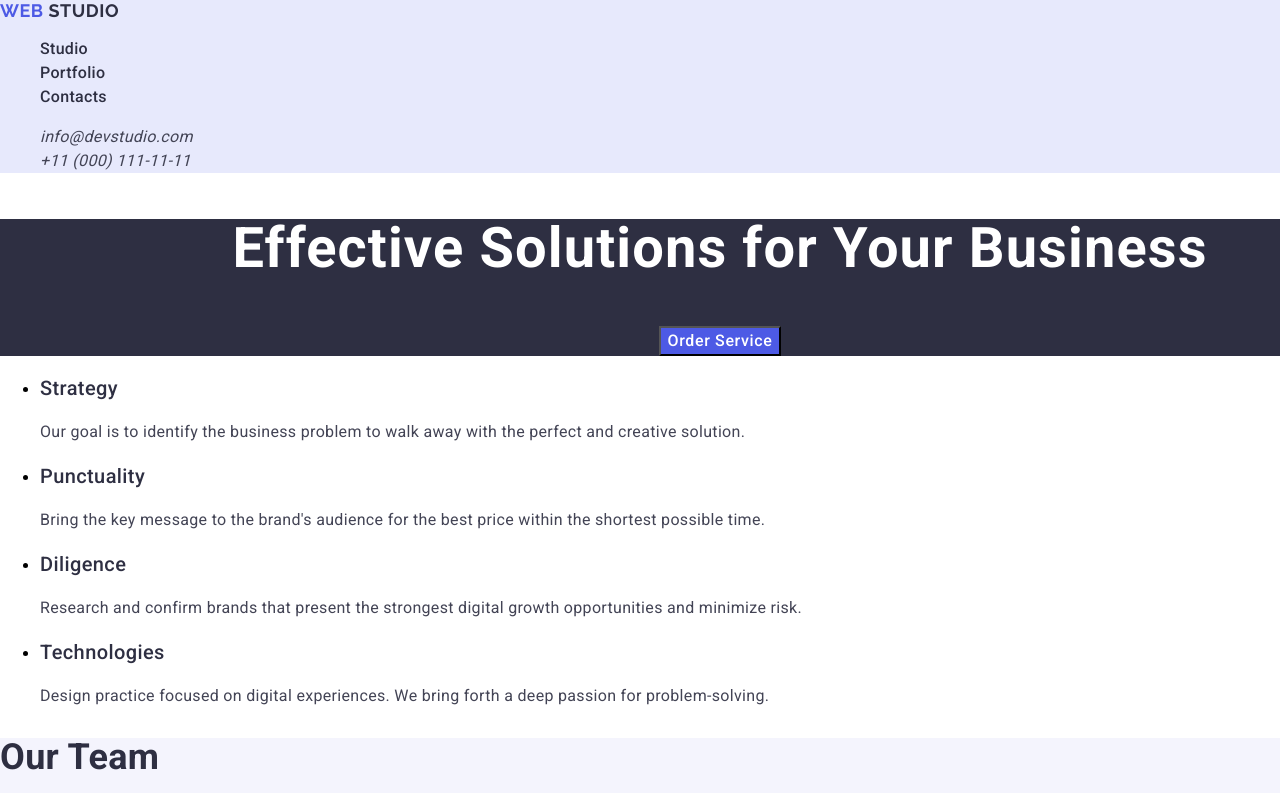
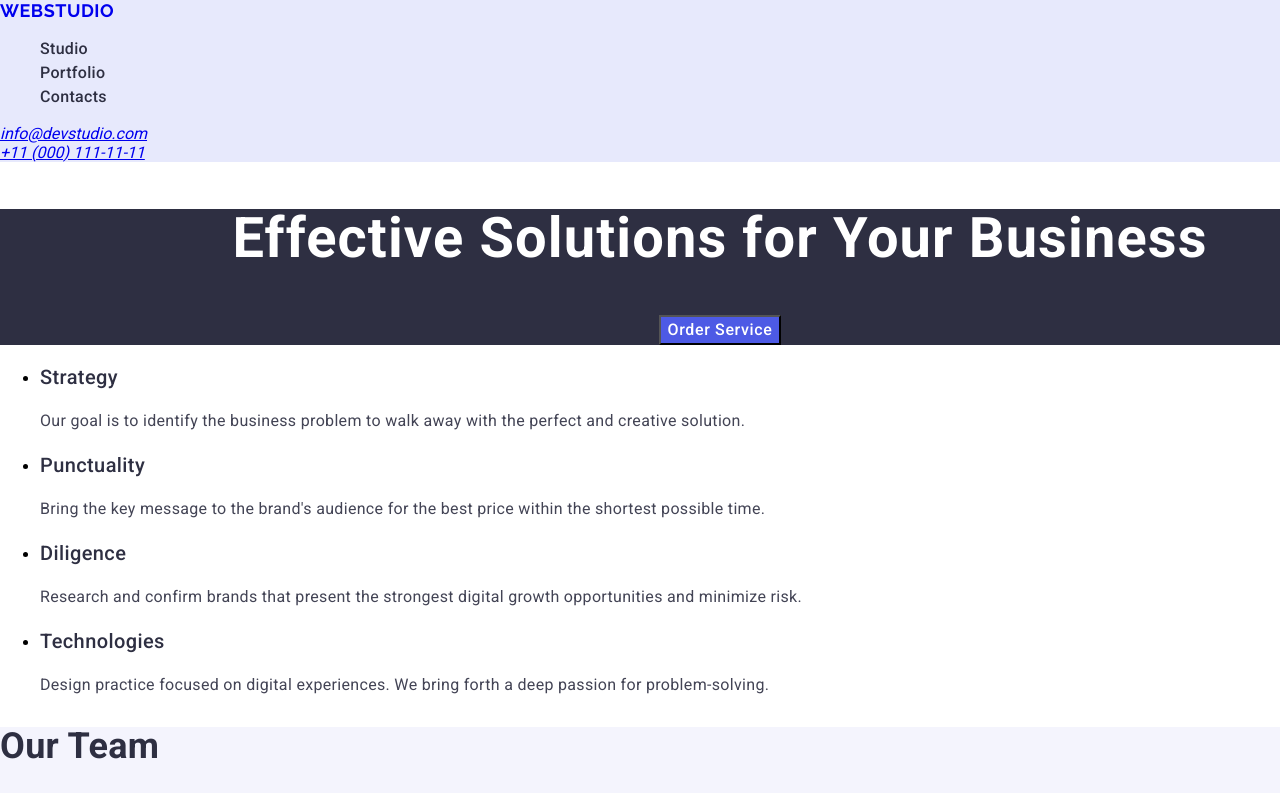
Before and after one commit to keremyldrm61/goit-markup-hw-02, a plain HTML site: page index.html in a window 1280 px wide. Shown: the top 793 px of the page. Drawn offline with nearby package versions, Linux system fonts and the light colour scheme.

Commit message:
updated index

```diff
--- a/index.html
+++ b/index.html
@@ -29,10 +29,7 @@
   <body>
     <!-- Header -->
     <header class="page-header">
-      <div class="logo">
-        <a href="index.html" class="page-logo-1">Web</a>
-        <a href="index.html" class="page-logo-2">Studio</a>
-      </div>
+      <a href="index.html" class="logo">WebStudio</a>
 
       <!-- Menu Nav -->
       <nav class="menu-nav">
@@ -43,14 +40,10 @@
         </ul>
       </nav>
 
-      <ul class="contact">
-        <li>
-          <address>
-            <a href="mailto:info@devstudio.com">info@devstudio.com</a><br />
-            <a href="tel:+110001111111">+11 (000) 111-11-11</a>
-          </address>
-        </li>
-      </ul>
+      <address class="contact-info">
+        <a href="mailto:info@devstudio.com">info@devstudio.com</a><br />
+        <a href="tel:+110001111111">+11 (000) 111-11-11</a>
+      </address>
     </header>
 
     <!-- Main -->
@@ -227,16 +220,11 @@
 
     <!-- Footer -->
     <footer class="footer">
-      <section id="contacts" class="contacts">
-        <div class="footer-logo">
-          <a href="index.html" class="footer-logo-1">Web</a>
-          <a href="index.html" class="footer-logo-2">Studio</a>
-          <p class="footer-text">
-            Increase the flow of customers and sales for your business with
-            digital marketing & growth solutions.
-          </p>
-        </div>
-      </section>
+      <a href="index.html" class="footer-logo">WebStudio</a>
+      <p class="footer-text">
+        Increase the flow of customers and sales for your business with digital
+        marketing & growth solutions.
+      </p>
     </footer>
   </body>
 </html>
```
